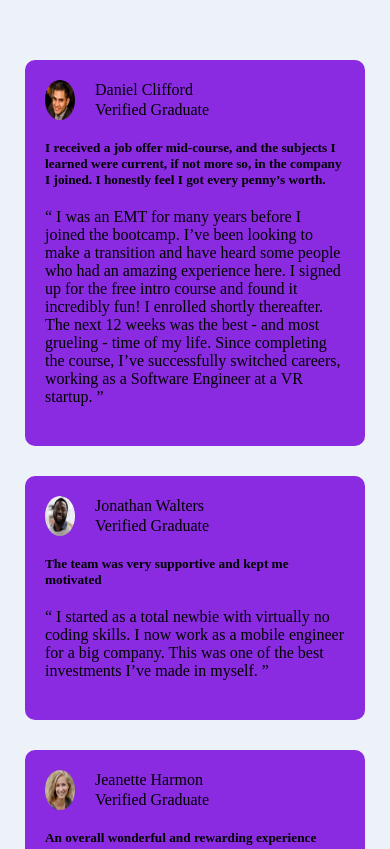
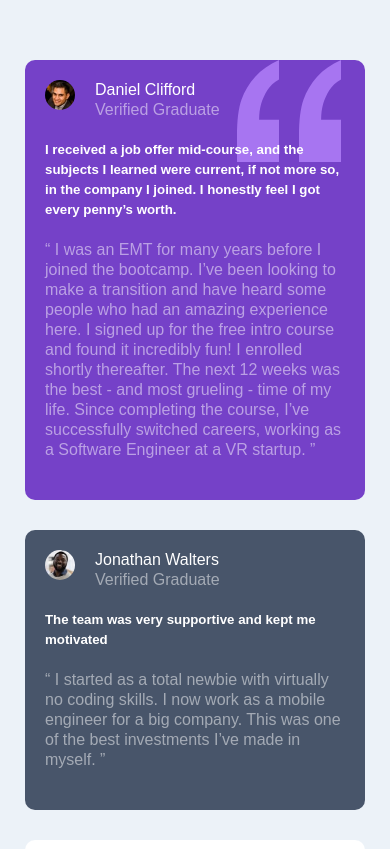
Before and after one commit to TRellTins/testimonials-grid-section, a plain HTML site: page index.html in a window 390 px wide. Shown: the top 849 px of the page. Drawn offline with Linux system fonts and the light colour scheme.

Commit message:
stylings
added some stylings.
- individual section colors
- p and h5 colors
- background img to first section
adjustments
- avatar size, to make more circular
- played around with last section and aside.
-- may have to hide the aside on mobile and then hide the last section on desktop.

```diff
--- a/index.html
+++ b/index.html
@@ -12,10 +12,10 @@
 </head>
 <body>
   <main>
-    <section class="review-cont">
+    <section class="review-cont color-background">
       <div class="profile-cont">
         <img class="avatar" src="images/image-daniel.jpg" alt="profile pic">
-        <p class="name-status">Daniel Clifford <br><span>Verified Graduate</span></p>
+        <p class="name-status color-cont">Daniel Clifford <br><span>Verified Graduate</span></p>
       </div>
       <h5>I received a job offer mid-course, and the subjects I learned were current, if not more so,
         in the company I joined. I honestly feel I got every penny’s worth.</h5>
@@ -26,7 +26,7 @@
         the course, I’ve successfully switched careers, working as a Software Engineer at a VR startup. ”</p>
     </section>
 
-    <section class="review-cont">
+    <section class="review-cont color-background">
       <div class="profile-cont">
         <img class="avatar" src="images/image-jonathan.jpg" alt="profile pic">
         <p class="name-status">Jonathan Walters <br><span>Verified Graduate</span></p>
@@ -36,7 +36,7 @@
         for a big company. This was one of the best investments I’ve made in myself. ”</p>
     </section>
 
-    <section class="review-cont">
+    <section class="review-cont white-background">
       <div class="profile-cont">
         <img class="avatar" src="images/image-jeanette.jpg" alt="profile pic">
         <p class="name-status">Jeanette Harmon <br><span>Verified Graduate</span></p>
@@ -46,7 +46,7 @@
         while doing something I love. ”</p>
     </section>
 
-    <section class="review-cont white-background">
+    <section class="review-cont color-background">
       <div class="profile-cont">
         <img class="avatar" src="images/image-patrick.jpg" alt="profile pic">
         <p class="name-status">Patrick Abrams <br><span>Verified Graduate</span></p>
@@ -58,10 +58,8 @@
         junior developer. The standard is above the rest. You will get the personal attention you need from
         an incredible community of smart and amazing people. ”</p>
     </section>
-  </main>
 
-  <aside>
-    <section class="review-cont white-background">
+    <section class="review-cont white-background last-cont">
       <div class="profile-cont">
         <img class="avatar" src="images/image-kira.jpg" alt="profile pic">
         <p class="name-status">Kira Whittle <br><span>Verified Graduate</span></p>
@@ -76,7 +74,25 @@
         experience. It certainly helped me land a job as a full-stack developer after receiving multiple offers.
         100% recommend! ”</p>
     </section>
-  </aside>
+  </main>
+
+  <!-- <aside>
+    <section class="review-cont white-background last-cont">
+      <div class="profile-cont">
+        <img class="avatar" src="images/image-kira.jpg" alt="profile pic">
+        <p class="name-status">Kira Whittle <br><span>Verified Graduate</span></p>
+      </div>
+      <h5>Such a life-changing experience. Highly recommended!</h5>
+      <p class="text">“ Before joining the bootcamp, I’ve never written a line of code. I needed some structure from
+        professionals who can help me learn programming step by step. I was encouraged to enroll by a former
+        student of theirs who can only say wonderful things about the program. The entire curriculum and staff
+        did not disappoint. They were very hands-on and I never had to wait long for assistance. The agile team
+        project, in particular, was outstanding. It took my learning to the next level in a way that no tutorial
+        could ever have. In fact, I’ve often referred to it during interviews as an example of my developent
+        experience. It certainly helped me land a job as a full-stack developer after receiving multiple offers.
+        100% recommend! ”</p>
+    </section>
+  </aside>  -->
 
   <div class="attribution">
     Challenge by <a href="https://www.frontendmentor.io?ref=challenge" target="_blank">Frontend Mentor</a>.
--- a/mystyle.css
+++ b/mystyle.css
@@ -7,23 +7,53 @@
     color: hsl(228, 45%, 44%);
 }
 @import url('https://fonts.googleapis.com/css2?family=Barlow+Semi+Condensed:wght@500;600&display=swap');
-    /* font-family: 'Barlow Semi Condensed', sans-serif; */
 * {
     margin: 0;
     padding: 0;
     box-sizing: border-box;
 }
+body {
+    font-family: 'Barlow Semi Condensed', sans-serif;
+}
 h5 {
     margin: 20px auto 20px;
+    line-height: 20px;
 }
 .text {
     margin: 20px auto 20px;
+    line-height: 20px;
 }
 
-/* span fonts and styling */
+
+/* styling for name and verified grad */
+.name-status {
+    color: hsl(0, 0%, 100%);
+}
+.white-background .name-status {
+    color: hsl(0, 0%, 81%);
+}
+.name-status span {
+    opacity: 50%;
+}
+
+
+/* styling for the header */
+h5 {
+    color: hsl(0, 0%, 100%);
+}
+.white-background h5 {
+    color: hsl(0, 0%, 81%);
+}
+/* styling for the text class */
+.review-cont > p {
+    color: hsl(0, 0%, 100%, 50%);
+}
+.review-cont .white-background > p {
+    color: hsl(0, 0%, 81%, 50%);
+}
+
 
 /* Mobile Styles */
-
 body {
     background-color: hsl(210, 46%, 95%);
     padding: 60px 25px;
@@ -35,14 +65,32 @@ section {
 }
 .review-cont {
     padding: 20px;
-    background-color: blueviolet; /* delete this */
 }
 .profile-cont {
     display: flex;
     line-height: 20px;
 }
 .avatar {
-    border-radius: 50%;
+    border-radius: 100%;
     width: 30px;
+    height: 30px;
     margin-right: 20px;
 }
+.review-cont:nth-of-type(1){
+    background-color: hsl(263, 55%, 52%);
+    background-image: url(images/bg-pattern-quotation.svg);
+    background-repeat: no-repeat;
+    background-position-x: 90%;
+}
+.review-cont:nth-of-type(2){
+    background-color: hsl(217, 19%, 35%);
+}
+.review-cont:nth-of-type(3) {
+    background-color: hsl(0, 0%, 100%);
+}
+.review-cont:nth-of-type(4){
+    background-color: hsl(219, 29%, 14%);
+}
+.review-cont:;:nth-child(5) {
+    background-color: hsl(0, 0%, 100%);
+}
```
